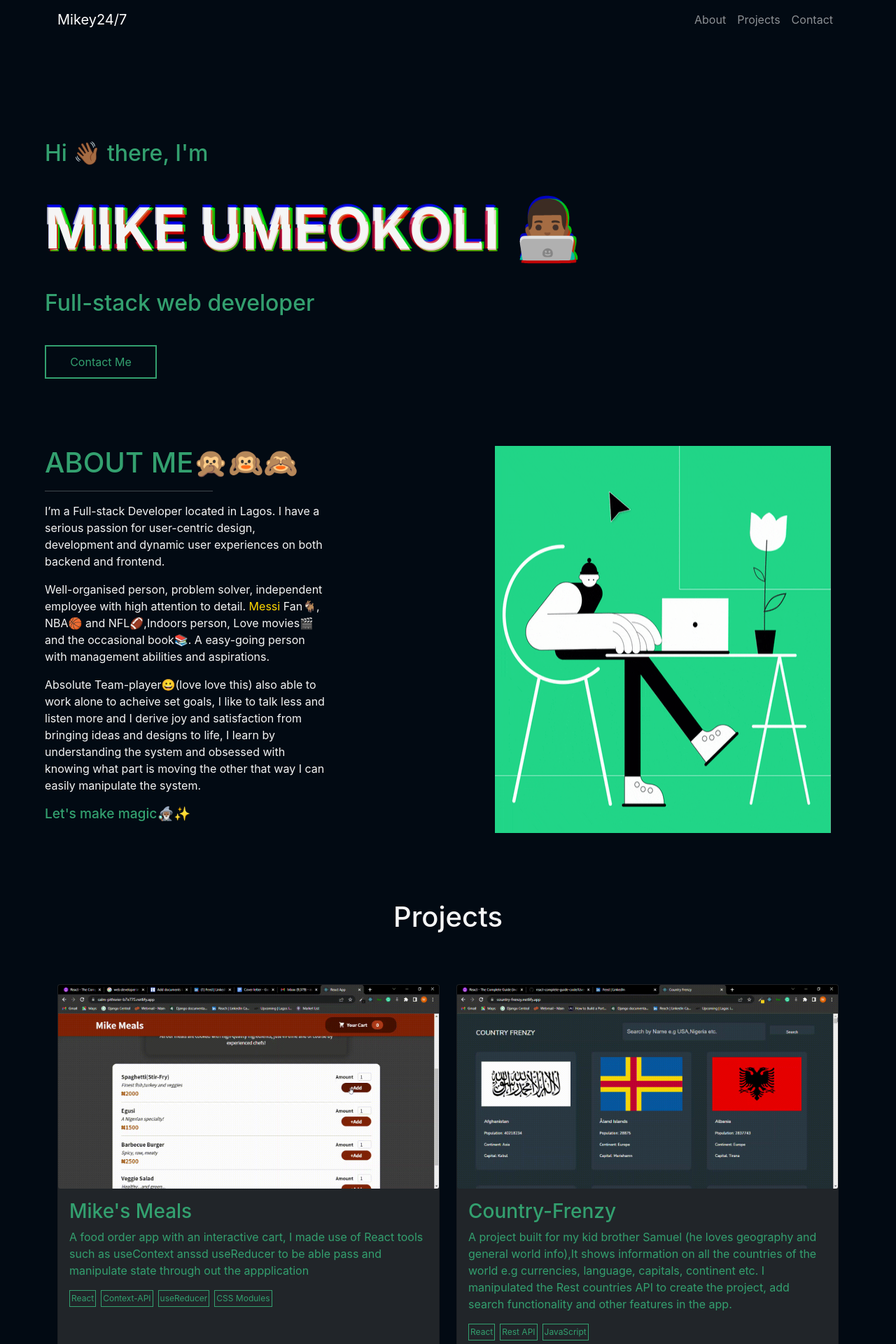
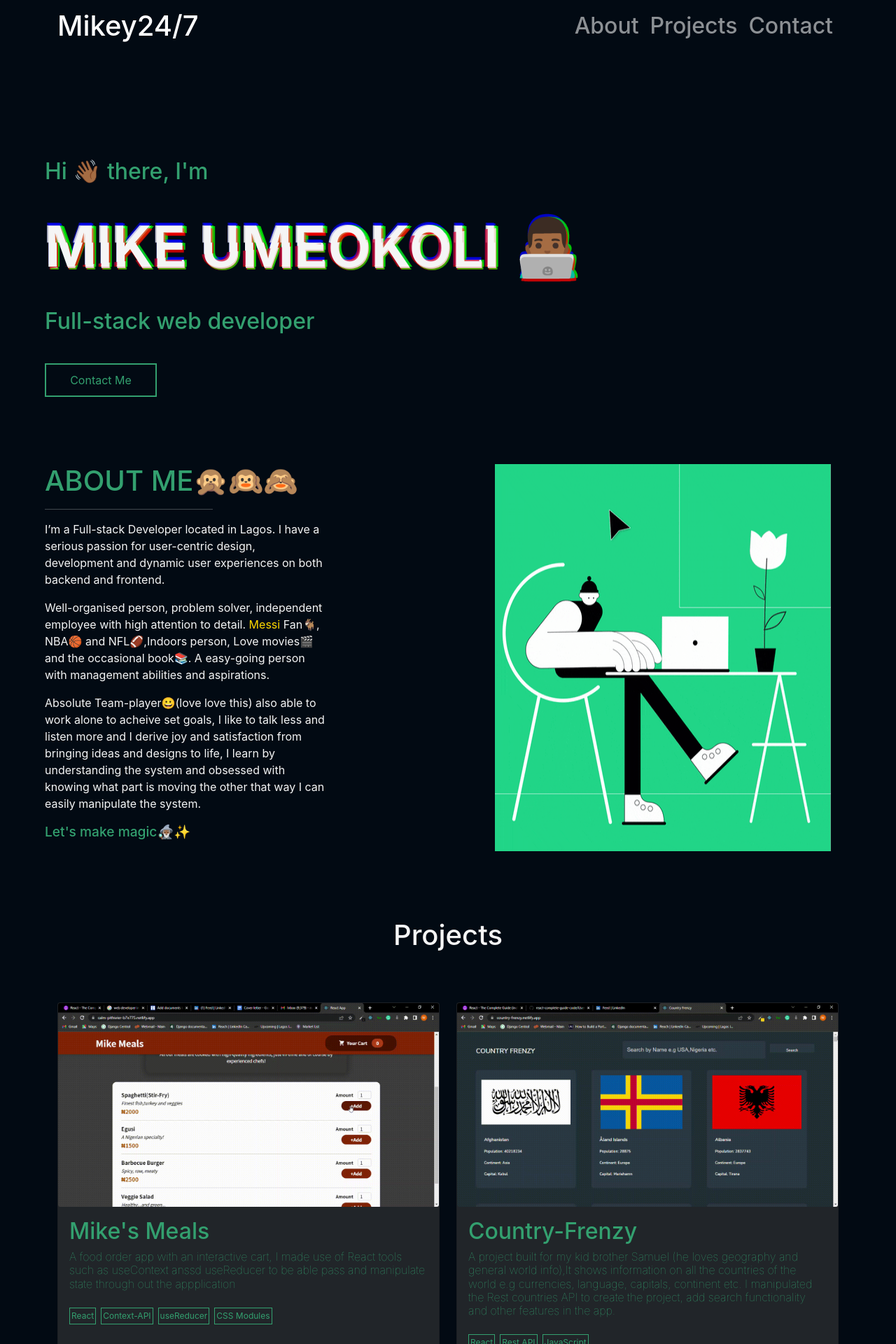
Before and after one commit to mikey247/portfolio, a React (Create React App) app: page / in a window 1280 px wide. Shown: the top 1920 px of the page at 70% size. Built offline with nearby package versions, Linux system fonts and the light colour scheme.

Commit message:
'minor-changes'

```diff
--- a/src/App.js
+++ b/src/App.js
@@ -4,17 +4,18 @@ import Footer from "./components/Footer";
 import HomePage from "./components/HomePage";
 import NavigationBar from "./components/NavBar";
 import Projects from "./components/Projects";
+import classes from "./components/HomePage.module.css";
 
 function App() {
   return (
-    <>
+    <div className={classes.body}>
       <NavigationBar />
       <HomePage />
       <About />
       <Projects />
       <Contact />
-      <Footer/>
-    </>
+      <Footer />
+    </div>
   );
 }
 
--- a/src/UI/ProjectCard.js
+++ b/src/UI/ProjectCard.js
@@ -1,6 +1,6 @@
-import classes from './ProjectCard.module.css'
+import classes from "./ProjectCard.module.css";
 // import Col from 'react-bootstrap/Col'
-import Card from 'react-bootstrap/Card'
+import Card from "react-bootstrap/Card";
 
 const ProjectCard = (props) => {
   // console.log(props.image);
@@ -24,27 +24,28 @@ const ProjectCard = (props) => {
     // </div>
     // </div>
 
-      <div className={classes.projectCard}>
-          <Card className="bg-dark text-white">
-            <Card.Img src={`${props.image}`} alt="Card image"  className={classes.cardImage}/>
+    // <div className={classes.projectCard}>
+    <Card className={`bg-dark text-white ${classes.projectCardinner}`}>
+      <Card.Img
+        src={`${props.image}`}
+        alt="Card image"
+        className={classes.cardImage}
+      />
       <div className={classes.text}>
         <a href={props.link}>
-          <Card.ImgOverlay opacity={1} >
-         </Card.ImgOverlay >
-           <h3>{props.title}</h3>
-           <p>{props.description}</p>
+          <Card.ImgOverlay opacity={1}></Card.ImgOverlay>
+          <h2>{props.title}</h2>
+          <h6>{props.description}</h6>
           <div className={classes.tools}>
-            {props.tools && props.tools.map(tool=> (
-                <p key={tool}>{tool}</p>
-            ))}
+            {props.tools && props.tools.map((tool) => <p key={tool}>{tool}</p>)}
           </div>
           {/* <a href='/'>GitHub</a> */}
         </a>
         <br />
       </div>
     </Card>
-      </div>
+    // </div>
   );
-}
+};
 
 export default ProjectCard;
--- a/src/UI/ProjectCard.module.css
+++ b/src/UI/ProjectCard.module.css
@@ -1,4 +1,3 @@
-
 /* .projectCard{
     padding:3rem;
     height: 30rem;
@@ -14,40 +13,61 @@
     height: 15rem;
 } */
 
-.tools{
+.tools {
+  padding-top: 1rem;
   width: 20rem;
   display: flex;
   flex-wrap: wrap;
   gap: 7px;
 }
-.tools p{
+.tools p {
   font-size: 12px;
   color: #33a06f;
   border: 1px solid #33a06f;
   padding: 2px;
 }
 
-.cardImage{
+/* .cardImage {
   opacity: 5;
-}
-.gitHub p{
+} */
+.gitHub p {
   text-decoration: underline;
 }
 
-.projectCard{
+.projectCardinner {
   margin-top: 4rem;
   color: #33a06f;
+  /* border: 2px solid red; */
+  height: 35rem;
 }
-.text{
+.text {
   color: #33a06f;
   padding: 1rem;
   /* padding-left: 1rem; */
   /* border: 2px solid darkblue; */
 }
-.text a{
+.text a {
   text-decoration: none;
   color: #33a06f;
   /* padding-left: 5rem; */
+}
+.text h6 {
+  font-weight: lighter;
+}
+@media (max-width: 769px) {
+  .projectCardinner {
+    height: 50rem;
+  }
+}
+@media (max-width: 763px) {
+  .projectCardinner {
+    height: 45rem;
+  }
+}
+@media (max-width: 476px) {
+  .projectCardinner {
+    height: 40rem;
+  }
 }
 /* @media (max-width: 769px) {
     .projectCard{
--- a/src/components/Footer.js
+++ b/src/components/Footer.js
@@ -1,30 +1,75 @@
-import classes from './Footer.module.css'
-import { FaLinkedin,FaGithub,FaWhatsappSquare } from 'react-icons/fa'
+import classes from "./Footer.module.css";
+import { FaLinkedin, FaGithub, FaWhatsappSquare } from "react-icons/fa";
 
-const Footer = () => {
-    return (
-        <>
-        <footer>
-            <div className={classes.footerdiv}>
-                <div>
-                    <h3>Mikey 24/7</h3>
-                </div>
+// const Footer = () => {
+//   return (
+//     <>
+//       <footer>
+//         <div className={classes.footerdiv}>
+//           <div>
+//             <h3>Mikey 24/7</h3>
+//           </div>
 
-                <div>
-                    <h3>© Copyright 2021. All right reserved</h3>
-                </div>
+//           <div>
+//             <h3>© Copyright 2021. All right reserved</h3>
+//           </div>
 
-                <div className={classes.linksDiv}>
+//           <div className={classes.linksDiv}>
+//             <a href="https://linkedin.com/in/michael-umeokoli-8780">
+//               <FaLinkedin size="1.8rem" />
+//             </a>
+//             <a href="https://github.com/mikey247">
+//               <FaGithub size="1.8rem" />
+//             </a>
+//             <a href="https://wa.me/+2348109867870">
+//               <FaWhatsappSquare size="1.8rem" />
+//             </a>
+//           </div>
+//         </div>
+//       </footer>
+//     </>
+//   );
+// };
 
-                <a href="https://linkedin.com/in/michael-umeokoli-8780"><FaLinkedin size="2rem" /></a>
-                <a href="https://github.com/mikey247"><FaGithub size="2rem"/></a>
-                <a href="https://wa.me/+2348109867870"><FaWhatsappSquare size="2rem"/></a>
+// export default Footer;
 
-                </div>
-            </div>
-        </footer>
-        </>
-     );
-}
+import React from "react";
+
+const Footer = () => (
+  <footer className="page-footer font-small blue pt-4">
+    <div className="container-fluid text-center text-md-left">
+      <div className="row">
+        <div className={`col-md-12 mt-md-0 mt-3 ${classes.footerDiv}`}>
+          <h3 className="text-uppercase">Mikey24/7</h3>
+        </div>
+
+        <hr className="clearfix w-100 d-md-none pb-0" />
+
+        <div className={`col-md-12 mt-md-0 mt-3 ${classes.footerDiv}`}>
+          <h3 className="text-uppercase">
+            © Copyright 2021. All right reserved
+          </h3>
+        </div>
+
+        <hr className="clearfix w-100 d-md-none pb-0" />
+
+        <div className={`col-md-12 mt-md-0 mt-3 ${classes.footerDiv}`}>
+          <div className={classes.linksDiv}>
+            <a href="https://linkedin.com/in/michael-umeokoli-8780">
+              <FaLinkedin size="1.8rem" />
+            </a>{" "}
+            <a href="https://github.com/mikey247">
+              {" "}
+              <FaGithub size="1.8rem" />
+            </a>
+            <a href="https://wa.me/+2348109867870">
+              <FaWhatsappSquare size="1.8rem" />{" "}
+            </a>
+          </div>
+        </div>
+      </div>
+    </div>
+  </footer>
+);
 
 export default Footer;
--- a/src/components/Footer.module.css
+++ b/src/components/Footer.module.css
@@ -1,46 +1,12 @@
-footer{
-    background-color: #181818;
+.linksDiv a {
+  /* width: 1rem; */
+  text-decoration: none;
+  color: #33a06f;
 }
-.footerdiv{
-    width: 90%;
-     margin: auto;
-    color: #33a06f;
-    display: flex;
-    justify-content: space-between;
-    padding: 3rem;
+footer {
+  color: #33a06f;
+  background-color: #181818;
 }
-
-.linksDiv{
-    width: 15rem;
-    display: flex;
-    justify-content: space-between;
-    padding-top: 1rem;
+.footerDiv {
+  margin-bottom: 2rem;
 }
-.linksDiv a{
-    /* width: 1rem; */
-    text-decoration: none;
-    color: #33a06f;
-}
-
-
-@media (max-width: 425px) {
-
-.footerdiv{
-    width: 38rem;
-    align-items: center;
-}
-
-h3{
-    font-size: 1rem;
-}
-
-.linksDiv{
-    width:5rem;
-    padding-top: 0rem;
-}
-
-.linksDiv a{
-    padding-right: 3px;
-}
-
-}
--- a/src/components/HomePage.module.css
+++ b/src/components/HomePage.module.css
@@ -28,7 +28,7 @@ body {
   width: 10rem;
 }
 
-.intro button:hover{
+.intro button:hover {
   background-color: #33a06f;
   color: white;
 }
@@ -120,10 +120,8 @@ body {
   }
 }
 
-
 @media (max-width: 768px) {
   html {
     font-size: 10px;
   }
-
 }
--- a/src/components/NavBar.js
+++ b/src/components/NavBar.js
@@ -1,13 +1,13 @@
 // import classes from "./Navbar.module.css";
 // import { HashLink } from "react-router-hash-link";
-import Navbar from "react-bootstrap/Navbar"
-import Container from "react-bootstrap/Container"
-import Nav from "react-bootstrap/Nav"
-
+import Navbar from "react-bootstrap/Navbar";
+import Container from "react-bootstrap/Container";
+import Nav from "react-bootstrap/Nav";
+import classes from "./HomePage.module.css";
 
 const NavigationBar = () => {
   return (
-    <>
+    <div className={classes.body}>
       {/* <div className={classes.navContainer}>
       <nav>
         <div className={classes.navbar}>
@@ -32,25 +32,32 @@ const NavigationBar = () => {
       </nav>
     </div> */}
 
+      <Navbar collapseOnSelect expand="lg" variant="dark">
+        {/* <nav> */}
+        <Container>
+          <Navbar.Brand href="/">
+            <h1>Mikey24/7</h1>
+          </Navbar.Brand>
 
-
-<Navbar collapseOnSelect  expand="lg" variant="dark" >
-      {/* <nav> */}
-  <Container  >
-  <Navbar.Brand href="/">Mikey24/7</Navbar.Brand>
           <Navbar.Toggle aria-controls="responsive-navbar-nav" />
           <Navbar.Collapse id="responsive-navbar-nav">
             <Nav className="me-auto"></Nav>
             <Nav>
-     <Nav.Link href="#about">About</Nav.Link>
-      <Nav.Link href="#projects">Projects</Nav.Link>
-      <Nav.Link  href="#contact">Contact</Nav.Link>
+              <Nav.Link href="#about">
+                <h2>About</h2>
+              </Nav.Link>
+              <Nav.Link href="#projects">
+                <h2>Projects</h2>
+              </Nav.Link>
+              <Nav.Link href="#contact">
+                <h2>Contact</h2>
+              </Nav.Link>
             </Nav>
           </Navbar.Collapse>
         </Container>
         {/* </nav> */}
       </Navbar>
-    </>
+    </div>
   );
 };
 
--- a/src/components/Projects.js
+++ b/src/components/Projects.js
@@ -1,27 +1,37 @@
 import { projects } from "../data";
 import ProjectCard from "../UI/ProjectCard";
-import classes from './Projects.module.css'
-import Container from 'react-bootstrap/Container'
-import Col from 'react-bootstrap/Col'
-import Row from 'react-bootstrap/Row'
+import classes from "./Projects.module.css";
+import Container from "react-bootstrap/Container";
+import Col from "react-bootstrap/Col";
+import Row from "react-bootstrap/Row";
 
 const Projects = () => {
-
-
   return (
     <div id="projects">
-
       <Container>
-    <h1 className={classes.projects} >Projects</h1>
-    <Row xxl={12} xl={12} >
-      {projects && projects.map(project => (
-        <Col sm={12} xl={6} lg={6} md={12} className="">
-        <ProjectCard key={project.title} image={project.image} description={project.description} title={project.title} link={project.link} tools={project.tools} github={project.github}/>
+        <h1 className={classes.projects}>Projects</h1>
+        <Row xxl={12} xl={12}>
+          {projects &&
+            projects.map((project) => (
+              <Col
+                sm={12}
+                xl={6}
+                lg={6}
+                md={12}
+                className={classes.projectItems}
+              >
+                <ProjectCard
+                  key={project.title}
+                  image={project.image}
+                  description={project.description}
+                  title={project.title}
+                  link={project.link}
+                  tools={project.tools}
+                  github={project.github}
+                />
               </Col>
             ))}
-
         </Row>
-
       </Container>
 
       {/* <h1 className={classes.projects} >Projects</h1> */}
```
Also changed, not shown: src/components/About.module.css (+16 -23 lines), src/components/Projects.module.css (+7 -2 lines). Lines whose indentation alone changed are shown as unchanged.
